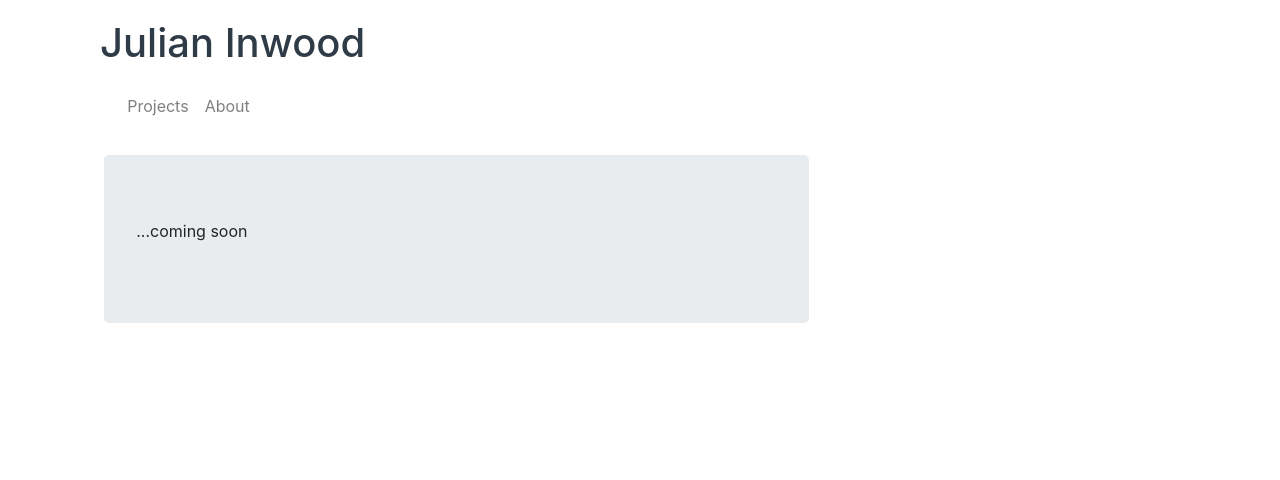
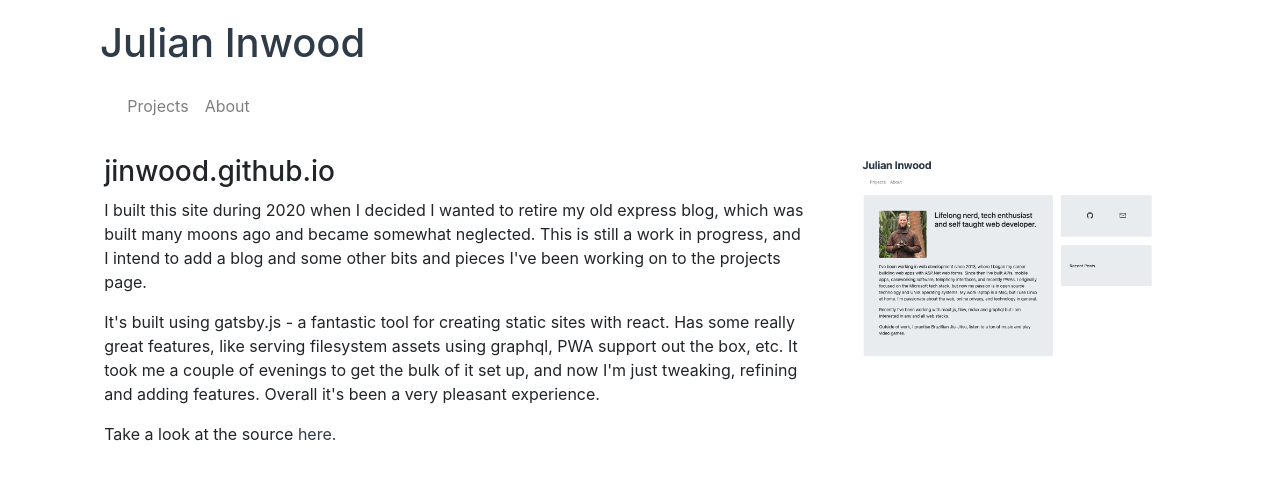
Before and after one commit to jinwood/jinwood.github.io, a Gatsby site: page /projects in a window 1280 px wide. Built offline with nearby package versions, Linux system fonts and the light colour scheme; Gatsby itself is replaced by a stand-in of ours.

Commit message:
Projects

```diff
--- a/src/pages/projects.tsx
+++ b/src/pages/projects.tsx
@@ -1,4 +1,6 @@
 import React from "react";
+import { useStaticQuery, graphql } from "gatsby";
+import Img from "gatsby-image";
 import Jumbotron from "react-bootstrap/Jumbotron";
 import Row from "react-bootstrap/Row";
 import Col from "react-bootstrap/Col";
@@ -6,13 +8,53 @@ import Col from "react-bootstrap/Col";
 import Layout from "../components/layout";
 
 const Projects = () => {
+  const data = useStaticQuery(graphql`
+    query {
+      jinwoodImage: file(relativePath: { eq: "jinwood-github-io.png" }) {
+        childImageSharp {
+          fluid(maxWidth: 300) {
+            ...GatsbyImageSharpFluid
+          }
+        }
+      }
+    }
+  `);
+  console.log(data);
   return (
     <Layout>
       <Row>
         <Col md={8}>
-          <Jumbotron>
-            <p>...coming soon</p>
-          </Jumbotron>
+          <h3>jinwood.github.io</h3>
+          <p>
+            I built this site during 2020 when I decided I wanted to retire my
+            old express blog, which was built many moons ago and became somewhat
+            neglected. This is still a work in progress, and I intend to add a
+            blog and some other bits and pieces I've been working on to the
+            projects page.
+          </p>
+          <p>
+            It's built using gatsby.js - a fantastic tool for creating static
+            sites with react. Has some really great features, like serving
+            filesystem assets using graphql, PWA support out the box, etc. It
+            took me a couple of evenings to get the bulk of it set up, and now
+            I'm just tweaking, refining and adding features. Overall it's been a very
+            pleasant experience.
+          </p>
+          <p>
+            Take a look at the source{" "}
+            <a
+              href="https://github.com/jinwood/jinwood.github.io/tree/develop"
+              target="blank"
+            >
+              here.
+            </a>
+          </p>
+        </Col>
+        <Col>
+          <Img
+            className="rounded mb-3"
+            fluid={data.jinwoodImage.childImageSharp.fluid}
+          />
         </Col>
       </Row>
     </Layout>
```
Also changed, not shown: src/components/projects/index.tsx (added), src/images/gatsby-astronaut.png (deleted), src/images/jinwood-github-io.png (added).
